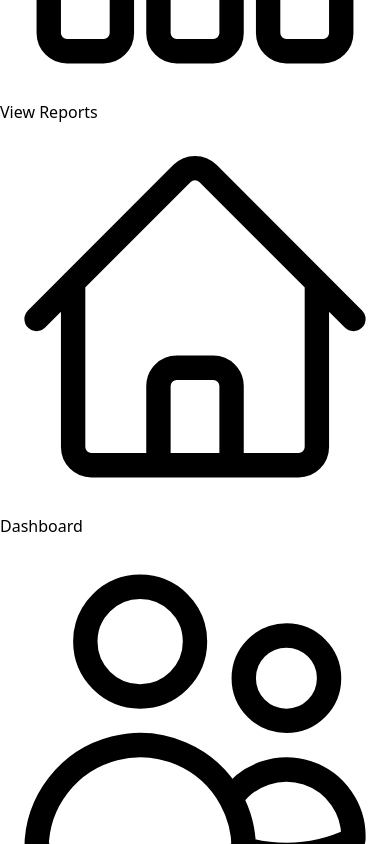
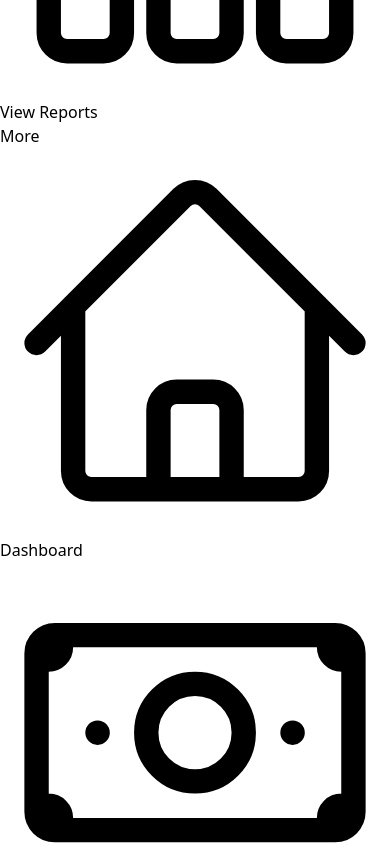
Before and after one commit to manikarajr/chelali, an Angular app: page /dashboard in a window 390 px wide. Shown: the part 7760-8604 px from the top of the page. Built offline with nearby package versions, Linux system fonts and the light colour scheme.

Commit message:
mobile bottom bar

```diff
--- a/src/app/app.config.ts
+++ b/src/app/app.config.ts
@@ -1,13 +1,19 @@
 import { ApplicationConfig, provideBrowserGlobalErrorListeners, provideZonelessChangeDetection } from '@angular/core';
-import { provideRouter } from '@angular/router';
+import { provideRouter, withInMemoryScrolling } from '@angular/router';
+import { provideClientHydration, withEventReplay } from '@angular/platform-browser';
 
 import { routes } from './app.routes';
-import { provideClientHydration, withEventReplay } from '@angular/platform-browser';
 
 export const appConfig: ApplicationConfig = {
   providers: [
     provideBrowserGlobalErrorListeners(),
     provideZonelessChangeDetection(),
-    provideRouter(routes), provideClientHydration(withEventReplay())
+    provideRouter(
+      routes,
+      withInMemoryScrolling({
+        scrollPositionRestoration: 'top'
+      })
+    ),
+    provideClientHydration(withEventReplay())
   ]
 };
--- a/src/app/layout/main-layout/main-layout.component.html
+++ b/src/app/layout/main-layout/main-layout.component.html
@@ -19,13 +19,49 @@
     </main>
   </div>
 
+  <!-- Hamburger menu backdrop -->
+  @if (hamburgerOpen()) {
+    <div
+      class="lg:hidden fixed inset-0 z-40 bg-black/30"
+      (click)="closeHamburger()"
+    ></div>
+  }
+
+  <!-- Hamburger slide-up drawer -->
+  <div
+    class="lg:hidden fixed bottom-16 left-0 right-0 z-50 bg-white rounded-t-2xl shadow-xl border-t border-gray-200 transition-transform duration-300 ease-in-out"
+    [class.translate-y-0]="hamburgerOpen()"
+    [class.translate-y-full]="!hamburgerOpen()"
+  >
+    <div class="px-4 pt-4 pb-2">
+      <div class="w-10 h-1 bg-gray-300 rounded-full mx-auto mb-4"></div>
+      <p class="text-xs font-semibold text-gray-400 uppercase tracking-wider mb-2 px-1">More</p>
+      @for (item of hamburgerNavItems; track item.route) {
+        <a
+          [routerLink]="item.route"
+          routerLinkActive="bg-blue-50 text-blue-600"
+          [routerLinkActiveOptions]="{ exact: item.route === '/dashboard' }"
+          (click)="closeHamburger()"
+          class="flex items-center gap-3 px-3 py-3 rounded-xl text-gray-700 hover:bg-gray-100 transition-colors duration-150"
+        >
+          <svg xmlns="http://www.w3.org/2000/svg" fill="none" viewBox="0 0 24 24" stroke-width="1.5"
+               stroke="currentColor" class="w-5 h-5 shrink-0">
+            <path stroke-linecap="round" stroke-linejoin="round" [attr.d]="item.icon" />
+          </svg>
+          <span class="text-sm font-medium">{{ item.label }}</span>
+        </a>
+      }
+    </div>
+    <div class="h-safe-area-inset-bottom pb-2"></div>
+  </div>
+
   <!-- Mobile bottom navbar -->
   <nav class="lg:hidden fixed bottom-0 left-0 right-0 z-50 bg-white border-t border-gray-200 flex">
-    @for (item of navItems; track item.route) {
+    @for (item of bottomNavItems; track item.route) {
       <a
         [routerLink]="item.route"
         routerLinkActive="text-blue-600"
-        [routerLinkActiveOptions]="{ exact: item.route === '/dashboard' }"
+        [routerLinkActiveOptions]="{ exact: false }"
         class="flex-1 flex flex-col items-center justify-center gap-0.5 py-2 text-gray-500 hover:text-blue-600 transition-colors duration-150"
       >
         <svg xmlns="http://www.w3.org/2000/svg" fill="none" viewBox="0 0 24 24" stroke-width="1.5"
@@ -35,5 +71,27 @@
         <span class="text-[10px] font-medium leading-none">{{ item.label }}</span>
       </a>
     }
+
+    <!-- Hamburger / More button -->
+    <button
+      type="button"
+      (click)="toggleHamburger()"
+      class="flex-1 flex flex-col items-center justify-center gap-0.5 py-2 transition-colors duration-150"
+      [class.text-blue-600]="hamburgerOpen()"
+      [class.text-gray-500]="!hamburgerOpen()"
+    >
+      @if (hamburgerOpen()) {
+        <svg xmlns="http://www.w3.org/2000/svg" fill="none" viewBox="0 0 24 24" stroke-width="1.5"
+             stroke="currentColor" class="w-5 h-5 shrink-0">
+          <path stroke-linecap="round" stroke-linejoin="round" d="M6 18 18 6M6 6l12 12" />
+        </svg>
+      } @else {
+        <svg xmlns="http://www.w3.org/2000/svg" fill="none" viewBox="0 0 24 24" stroke-width="1.5"
+             stroke="currentColor" class="w-5 h-5 shrink-0">
+          <path stroke-linecap="round" stroke-linejoin="round" d="M3.75 6.75h16.5M3.75 12h16.5m-16.5 5.25h16.5" />
+        </svg>
+      }
+      <span class="text-[10px] font-medium leading-none">More</span>
+    </button>
   </nav>
 </div>
--- a/src/app/layout/main-layout/main-layout.component.ts
+++ b/src/app/layout/main-layout/main-layout.component.ts
@@ -2,6 +2,8 @@ import { Component, signal } from '@angular/core';
 import { RouterLink, RouterLinkActive, RouterOutlet } from '@angular/router';
 import { SidebarComponent } from '../sidebar/sidebar.component';
 import { NAV_ITEMS } from '../sidebar/sidebar.config';
+
+const BOTTOM_ROUTES = ['/customers', '/transactions', '/invoices'];
 
 @Component({
   selector: 'app-main-layout',
@@ -11,6 +13,11 @@ import { NAV_ITEMS } from '../sidebar/sidebar.config';
 })
 export class MainLayoutComponent {
   sidebarOpen = signal(false);
+  hamburgerOpen = signal(false);
   toggleSidebar() { this.sidebarOpen.update(v => !v); }
-  navItems = NAV_ITEMS;
+  toggleHamburger() { this.hamburgerOpen.update(v => !v); }
+  closeHamburger() { this.hamburgerOpen.set(false); }
+
+  bottomNavItems = NAV_ITEMS.filter(i => BOTTOM_ROUTES.includes(i.route));
+  hamburgerNavItems = NAV_ITEMS.filter(i => !BOTTOM_ROUTES.includes(i.route));
 }
```
